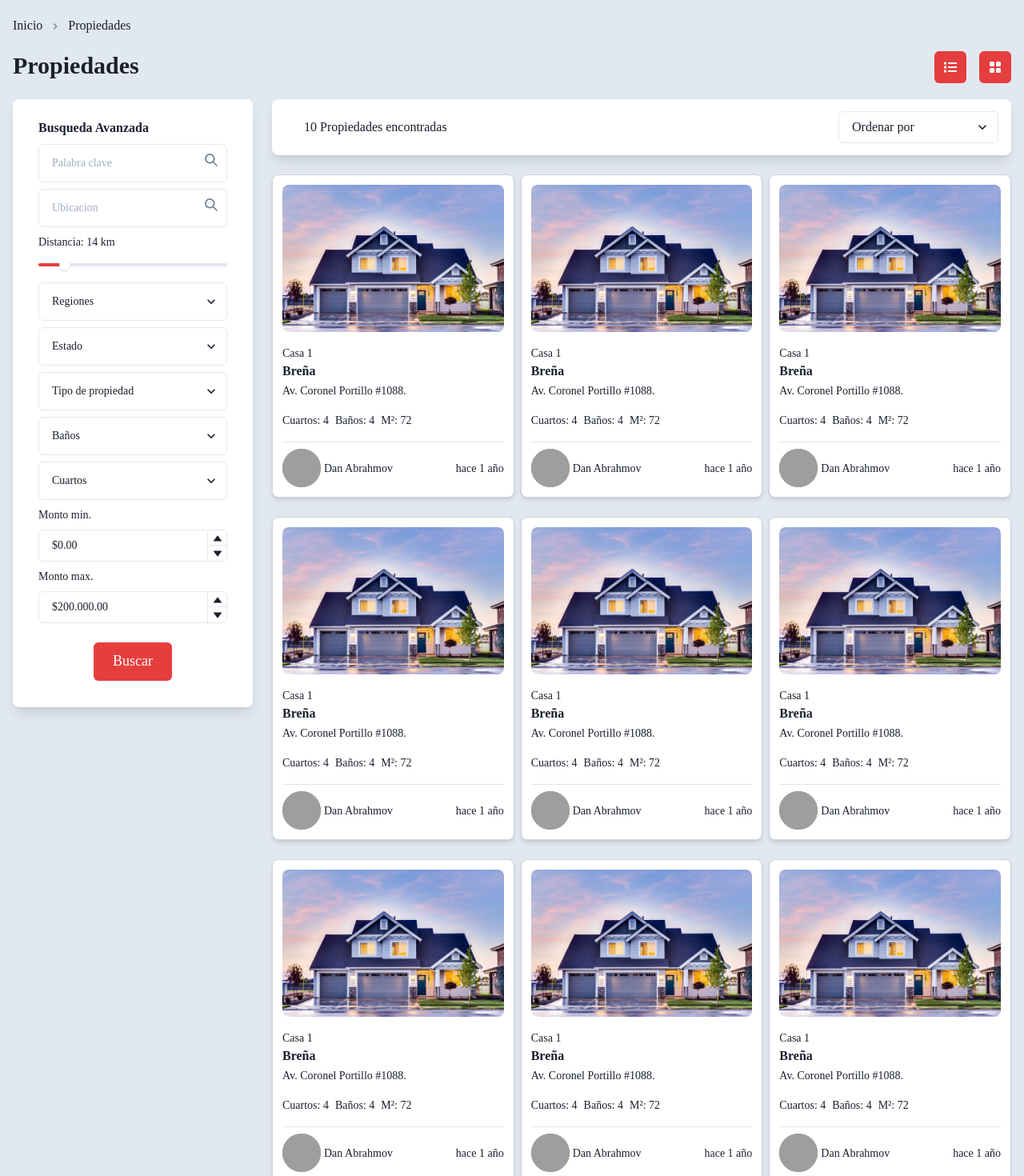
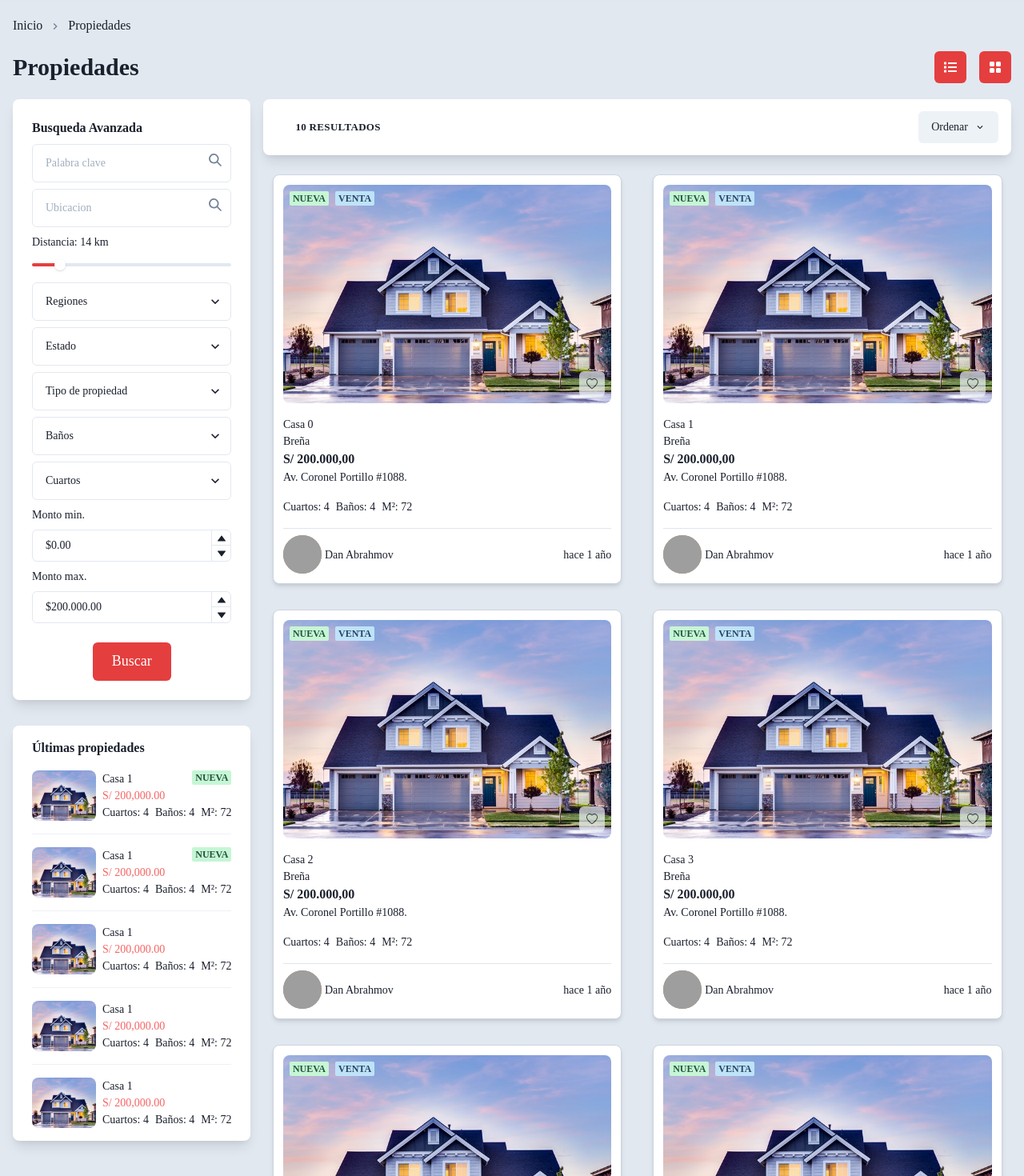
Before and after one commit to kindreds/propiedades-next, a Next.js app: page /propiedades in a window 1280 px wide. Shown: the part 100-1570 px from the top of the page at 80% size. Built offline with nearby package versions, Linux system fonts and the light colour scheme; grey boxes are pictures that could not be loaded.

Commit message:
Habilitada version mobile

```diff
--- /dev/null
+++ b/src/components/AdvanceSearch/AdvanceSearchDrawer.js
@@ -0,0 +1,32 @@
+import React from 'react';
+import PropTypes from 'prop-types';
+import {
+  Drawer,
+  DrawerBody,
+  DrawerContent,
+  DrawerOverlay,
+} from '@chakra-ui/modal';
+
+import AdvanceSearch from '.';
+import { CloseButton } from '@chakra-ui/close-button';
+
+const AdvanceSearchDrawer = ({ onClose, isOpen }) => {
+  return (
+    <Drawer placement="right" onClose={onClose} isOpen={isOpen}>
+      <DrawerOverlay />
+      <DrawerContent>
+        <DrawerBody pos="relative">
+          <CloseButton mb={1} size="lg" onClick={onClose} />
+          <AdvanceSearch isDrawer />
+        </DrawerBody>
+      </DrawerContent>
+    </Drawer>
+  );
+};
+
+AdvanceSearchDrawer.propTypes = {
+  isOpen: PropTypes.bool,
+  onClose: PropTypes.func,
+};
+
+export default AdvanceSearchDrawer;
--- a/src/components/AdvanceSearch/index.js
+++ b/src/components/AdvanceSearch/index.js
@@ -1,5 +1,5 @@
 import React, { useState } from 'react';
-
+import PropTypes from 'prop-types';
 import {
   Box,
   Text,
@@ -24,7 +24,7 @@ import {
 
 import { SearchIcon } from '@chakra-ui/icons';
 
-const AdvanceSearch = () => {
+const AdvanceSearch = ({ isDrawer }) => {
   const [desde, setDesde] = useState('0.00');
   const [hasta, setHasta] = useState('200.000.00');
   const [distance, setDistance] = useState(14);
@@ -34,17 +34,23 @@ const AdvanceSearch = () => {
 
   return (
     <Stack
-      px={8}
+      mr={4}
+      bg="white"
       py={6}
-      mr={6}
-      top={10}
-      bg="white"
-      shadow="lg"
-      pos="sticky"
-      rounded="lg"
-      maxH="760px"
+      px={isDrawer ? 0 : 6}
+      w={isDrawer ? '100%' : null}
+      maxH={isDrawer ? null : '760px'}
+      shadow={isDrawer ? 'none' : 'lg'}
+      rounded={isDrawer ? 'none' : 'lg'}
+      display={isDrawer ? 'flex' : { base: 'none', lg: 'flex' }}
     >
-      <Text fontWeight="bold">Busqueda Avanzada</Text>
+      <Text
+        fontWeight="bold"
+        mb={isDrawer ? 4 : 0}
+        textAlign={isDrawer ? 'center' : 'left'}
+      >
+        Busqueda Avanzada
+      </Text>
       <InputGroup>
         <Input fontSize="sm" size="lg" placeholder="Palabra clave" />
         <InputRightElement>
@@ -134,4 +140,8 @@ const AdvanceSearch = () => {
   );
 };
 
+AdvanceSearch.propTypes = {
+  isDrawer: PropTypes.bool,
+};
+
 export default AdvanceSearch;
--- a/src/components/Navbar/index.js
+++ b/src/components/Navbar/index.js
@@ -8,11 +8,15 @@ import { useBreakpointValue } from '@chakra-ui/media-query';
 
 import { Logo } from '../SVGS';
 import DesktopNav from './DesktopNav';
+import Sidebar from '../Sidebar';
+import { useDisclosure } from '@chakra-ui/hooks';
 
-const Navbar = ({ onToggle, dark = false }) => {
+const Navbar = ({ dark = false }) => {
+  const { isOpen, onToggle } = useDisclosure();
   const isDark = useBreakpointValue({ base: true, xl: false });
 
   return (
+    <>
       <Box
         top="0"
         w="100%"
@@ -82,12 +86,13 @@ const Navbar = ({ onToggle, dark = false }) => {
           </Flex>
         </Flex>
       </Box>
+      <Sidebar isOpen={isOpen} onToggle={onToggle} />
+    </>
   );
 };
 
 Navbar.propTypes = {
   dark: PropTypes.bool,
-  onToggle: PropTypes.func,
 };
 
 export default Navbar;
--- a/src/components/PropertyCard/index.js
+++ b/src/components/PropertyCard/index.js
@@ -3,8 +3,14 @@ import PropTypes from 'prop-types';
 import { Image } from '@chakra-ui/image';
 import { Avatar } from '@chakra-ui/avatar';
 import { Box, Text, Divider, Flex, Stack } from '@chakra-ui/layout';
+import { Badge } from '@chakra-ui/layout';
+import { HStack } from '@chakra-ui/layout';
+import { IconButton } from '@chakra-ui/button';
+import { BsHeart } from 'react-icons/bs';
 
-const PropertyCard = ({ i }) => {
+const PropertyCard = ({ i, fullW }) => {
+  const w = { base: '290px', ms: '300px', xl: '350px' };
+
   return (
     <Box w="100%">
       <Box
@@ -16,17 +22,32 @@ const PropertyCard = ({ i }) => {
         borderWidth={1}
         borderRadius="lg"
         borderColor="gray.300"
-        maxW={{ base: '290px', ms: '300px', xl: '350px' }}
+        maxW={fullW ? { base: '100%', ms: '95%' } : w}
       >
-        <Image src="./casa1.jpg" borderRadius="lg" objectFit="contain" />
+        <Box pos="relative">
+          <Image src="./casa1.jpg" borderRadius="lg" objectFit="contain" />
+          <HStack pos="absolute" top={2} left={2} w="100%">
+            <Badge colorScheme="green">Nueva</Badge>
+            <Badge colorScheme="blue">Venta</Badge>
+          </HStack>
+          <IconButton
+            right={2}
+            bottom={2}
+            opacity={0.7}
+            size="sm"
+            pos="absolute"
+            icon={<BsHeart />}
+            _hover={{ opacity: 1, color: 'red.600' }}
+          />
+        </Box>
         <Box py={4}>
           <Box mb={4}>
             <Text fontSize="sm">Casa {i}</Text>
-            <Text fontWeight="700" mb="2px">
-              Breña
-            </Text>
+            <Text fontSize="sm">Breña</Text>
+            <Text fontWeight="700">S/ 200.000,00</Text>
             <Text fontSize="sm">Av. Coronel Portillo #1088.</Text>
           </Box>
+
           <Stack direction="row">
             <Text fontSize="sm">Cuartos: 4</Text>
             <Text fontSize="sm">Baños: 4</Text>
@@ -50,6 +71,7 @@ const PropertyCard = ({ i }) => {
 
 PropertyCard.propTypes = {
   i: PropTypes.number,
+  fullW: PropTypes.bool,
 };
 
 export default PropertyCard;
--- a/src/components/Sidebar/SidebarItem.js
+++ b/src/components/Sidebar/SidebarItem.js
@@ -6,10 +6,8 @@ import {
   AccordionIcon,
   AccordionPanel,
 } from '@chakra-ui/accordion';
-import { Box } from '@chakra-ui/layout';
-import { Text } from '@chakra-ui/layout';
-import { Divider } from '@chakra-ui/layout';
-import { Button } from '@chakra-ui/button';
+import NextLink from 'next/link';
+import { Box, Link, Divider } from '@chakra-ui/layout';
 
 const SidebarItem = ({ label, child, href }) => {
   return (
@@ -31,10 +29,12 @@ const SidebarItem = ({ label, child, href }) => {
               flexDirection="column"
               alignItems="flex-start"
             >
-              {child.map(({ label }, i) => (
-                <Button variant="link" py={2} px={4} key={i}>
-                  {label}
-                </Button>
+              {child.map(({ label, href: subHref }, i) => (
+                <NextLink href={subHref} key={i}>
+                  <Link py={2} px={4}>
+                    {label}
+                  </Link>
+                </NextLink>
               ))}
             </Box>
           </AccordionPanel>
@@ -43,7 +43,9 @@ const SidebarItem = ({ label, child, href }) => {
         <>
           <Divider />
           <Box py={2} px={4}>
-            <Text>{label}</Text>
+            <NextLink href={href}>
+              <Link>{label}</Link>
+            </NextLink>
           </Box>
         </>
       )}
--- a/src/components/Sidebar/items.js
+++ b/src/components/Sidebar/items.js
@@ -1,7 +1,7 @@
 export const NAV_ITEMS = [
   {
     label: 'Inicio',
-    href: '#',
+    href: '/',
   },
   {
     label: 'Propiedades',
@@ -9,32 +9,32 @@ export const NAV_ITEMS = [
       {
         label: 'Propiedades 1',
         subLabel: 'Find your dream design job',
-        href: '#',
+        href: '/propiedades',
       },
       {
         label: 'Propiedades 2',
         subLabel: 'An exclusive list for contract work',
-        href: '#',
+        href: '/propiedades',
       },
     ],
   },
   {
     label: 'Acerca de nosotros',
-    href: '#',
+    href: '/',
   },
   {
     label: 'Contacto',
-    href: '#',
+    href: '/',
     child: [
       {
         label: 'Contacto 1',
         subLabel: 'Trending Design to inspire you',
-        href: '#',
+        href: '/',
       },
       {
         label: 'Contacto 2',
         subLabel: 'Up-and-coming Designers',
-        href: '#',
+        href: '/',
       },
     ],
   },
--- a/src/pages/propiedades.js
+++ b/src/pages/propiedades.js
@@ -6,13 +6,20 @@ import {
   Breadcrumb,
   BreadcrumbItem,
   BreadcrumbLink,
-  Select,
+  Image,
+  Menu,
+  MenuButton,
+  MenuItem,
+  MenuList,
+  Tooltip,
+  useDisclosure,
 } from '@chakra-ui/react';
 import { FaList } from 'react-icons/fa';
 import Navbar from '../components/Navbar';
+import { GoSettings } from 'react-icons/go';
 import { BsGridFill } from 'react-icons/bs';
-import { IconButton } from '@chakra-ui/button';
-import { ChevronRightIcon } from '@chakra-ui/icons';
+import { Button, IconButton } from '@chakra-ui/button';
+import { ChevronDownIcon, ChevronRightIcon } from '@chakra-ui/icons';
 import {
   Heading,
   Box,
@@ -20,12 +27,20 @@ import {
   Flex,
   Text,
   SimpleGrid,
+  Stack,
+  HStack,
+  Divider,
+  Badge,
 } from '@chakra-ui/layout';
 
 import AdvanceSearch from '../components/AdvanceSearch';
 import PropertyCard from '../components/PropertyCard';
+import AdvanceSearchDrawer from '../components/AdvanceSearch/AdvanceSearchDrawer';
+import Footer from '../components/Footer';
 
 const Propiedades = () => {
+  const { isOpen, onClose, onOpen } = useDisclosure();
+
   return (
     <Box pos="relative" bg="gray.200" minH="100vh">
       <Head>
@@ -33,10 +48,21 @@ const Propiedades = () => {
       </Head>
 
       <Navbar dark={true} />
-      <Container maxW="container.xl" pt="120px">
+      <Container
+        pb={10}
+        maxW={{
+          base: '95%',
+          sm: 'container.sm',
+          md: 'container.md',
+          lg: 'container.lg',
+          xl: 'container.xl',
+        }}
+        pt={{ base: '100px', xl: '120px' }}
+      >
         <Breadcrumb
           mb={5}
           spacing="8px"
+          display={{ base: 'none', lg: 'block' }}
           separator={<ChevronRightIcon color="gray.500" />}
         >
           <BreadcrumbItem>
@@ -53,18 +79,122 @@ const Propiedades = () => {
             </BreadcrumbLink>
           </BreadcrumbItem>
         </Breadcrumb>
-        <Flex mb={5}>
+        <Flex mb={5} align="center">
           <Heading fontSize={{ base: '2xl', sm: '3xl' }} flex={1}>
             Propiedades
           </Heading>
-          <IconButton colorScheme="red" mr={4} icon={<FaList />} />
-          <IconButton colorScheme="red" icon={<BsGridFill />} />
+          <Tooltip
+            label="Listado"
+            aria-label="Boton para cambiar presentacion como lista."
+          >
+            <IconButton colorScheme="red" mr={4} icon={<FaList />} />
+          </Tooltip>
+          <Tooltip
+            label="Galeria"
+            aria-label="Boton para cambiar presentacion como galeria."
+          >
+            <IconButton colorScheme="red" icon={<BsGridFill />} />
+          </Tooltip>
         </Flex>
         <Flex>
-          <AdvanceSearch />
+          <Box>
+            <AdvanceSearch />
+            <Box
+              mt={8}
+              mr={4}
+              py={4}
+              px={6}
+              bg="white"
+              shadow={'lg'}
+              rounded={'lg'}
+              display={{ base: 'none', lg: 'block' }}
+            >
+              <Text mb={4} fontWeight="bold">
+                Últimas propiedades
+              </Text>
+              <Stack spacing={4} divider={<Divider />}>
+                <Flex pos="relative">
+                  <Image rounded="lg" w="80px" src="./casa1.jpg" alt="casa" />
+                  <Box ml={2}>
+                    <Text fontSize="sm">Casa 1</Text>
+                    <Text fontSize="sm" color="red.400">
+                      S/ 200,000.00
+                    </Text>
+                    <HStack>
+                      <Text fontSize="sm">Cuartos: 4</Text>
+                      <Text fontSize="sm">Baños: 4</Text>
+                      <Text fontSize="sm">M&sup2;: 72</Text>
+                    </HStack>
+                  </Box>
+                  <Badge pos="absolute" top={0} right={0} colorScheme="green">
+                    Nueva
+                  </Badge>
+                </Flex>
+                <Flex pos="relative">
+                  <Image rounded="lg" w="80px" src="./casa1.jpg" alt="casa" />
+                  <Box ml={2}>
+                    <Text fontSize="sm">Casa 1</Text>
+                    <Text fontSize="sm" color="red.400">
+                      S/ 200,000.00
+                    </Text>
+                    <HStack>
+                      <Text fontSize="sm">Cuartos: 4</Text>
+                      <Text fontSize="sm">Baños: 4</Text>
+                      <Text fontSize="sm">M&sup2;: 72</Text>
+                    </HStack>
+                  </Box>
+                  <Badge pos="absolute" top={0} right={0} colorScheme="green">
+                    Nueva
+                  </Badge>
+                </Flex>
+                <Flex>
+                  <Image rounded="lg" w="80px" src="./casa1.jpg" alt="casa" />
+                  <Box ml={2}>
+                    <Text fontSize="sm">Casa 1</Text>
+                    <Text fontSize="sm" color="red.400">
+                      S/ 200,000.00
+                    </Text>
+                    <HStack>
+                      <Text fontSize="sm">Cuartos: 4</Text>
+                      <Text fontSize="sm">Baños: 4</Text>
+                      <Text fontSize="sm">M&sup2;: 72</Text>
+                    </HStack>
+                  </Box>
+                </Flex>
+                <Flex>
+                  <Image rounded="lg" w="80px" src="./casa1.jpg" alt="casa" />
+                  <Box ml={2}>
+                    <Text fontSize="sm">Casa 1</Text>
+                    <Text fontSize="sm" color="red.400">
+                      S/ 200,000.00
+                    </Text>
+                    <HStack>
+                      <Text fontSize="sm">Cuartos: 4</Text>
+                      <Text fontSize="sm">Baños: 4</Text>
+                      <Text fontSize="sm">M&sup2;: 72</Text>
+                    </HStack>
+                  </Box>
+                </Flex>
+                <Flex>
+                  <Image rounded="lg" w="80px" src="./casa1.jpg" alt="casa" />
+                  <Box ml={2}>
+                    <Text fontSize="sm">Casa 1</Text>
+                    <Text fontSize="sm" color="red.400">
+                      S/ 200,000.00
+                    </Text>
+                    <HStack>
+                      <Text fontSize="sm">Cuartos: 4</Text>
+                      <Text fontSize="sm">Baños: 4</Text>
+                      <Text fontSize="sm">M&sup2;: 72</Text>
+                    </HStack>
+                  </Box>
+                </Flex>
+              </Stack>
+            </Box>
+          </Box>
           <Box flex={1}>
             <Flex
-              p={4}
+              p={{ base: 2, xl: 4 }}
               mb={6}
               bg="white"
               shadow="lg"
@@ -73,30 +203,61 @@ const Propiedades = () => {
               align="center"
               justify="space-between"
             >
-              <Text ml={6}>10 Propiedades encontradas</Text>
-              <Select w="200px" placeholder="Ordenar por">
-                <option>Nuevos</option>
-                <option>Antiguos</option>
-                <option>Precio Bajo</option>
-                <option>Precio Alto</option>
-              </Select>
+              <Text
+                fontWeight="bold"
+                letterSpacing="wide"
+                ml={{ base: 2, xl: 6 }}
+                fontSize={{ base: 'small' }}
+                textAlign={{ base: 'center' }}
+              >
+                10 RESULTADOS
+              </Text>
+              <Menu>
+                <MenuButton
+                  as={Button}
+                  fontSize={{ base: 'sm' }}
+                  rightIcon={<ChevronDownIcon />}
+                >
+                  Ordenar
+                </MenuButton>
+                <MenuList>
+                  <MenuItem fontSize={{ base: 'sm' }}>Nuevos</MenuItem>
+                  <MenuItem fontSize={{ base: 'sm' }}>Antiguos</MenuItem>
+                  <MenuItem fontSize={{ base: 'sm' }}>Menor precio</MenuItem>
+                  <MenuItem fontSize={{ base: 'sm' }}>Mayor precio</MenuItem>
+                </MenuList>
+              </Menu>
             </Flex>
 
-            <SimpleGrid gap={2} templateColumns="repeat(3, 1fr)">
-              <PropertyCard i={1} />
-              <PropertyCard i={1} />
-              <PropertyCard i={1} />
-              <PropertyCard i={1} />
-              <PropertyCard i={1} />
-              <PropertyCard i={1} />
-              <PropertyCard i={1} />
-              <PropertyCard i={1} />
-              <PropertyCard i={1} />
-              <PropertyCard i={1} />
+            <SimpleGrid
+              gap={4}
+              templateColumns={{
+                base: '1fr',
+                sm: 'repeat(2, 1fr)',
+              }}
+            >
+              {Array(10)
+                .fill(null)
+                .map((_, i) => (
+                  <PropertyCard fullW key={i} i={i} />
+                ))}
             </SimpleGrid>
           </Box>
         </Flex>
       </Container>
+      <Footer />
+      <AdvanceSearchDrawer isOpen={isOpen} onClose={onClose} />
+      <IconButton
+        size="lg"
+        right={4}
+        bottom={4}
+        pos="fixed"
+        rounded="full"
+        colorScheme="red"
+        onClick={() => onOpen()}
+        icon={<GoSettings fontSize="30px" />}
+        display={{ base: 'flex', lg: 'none' }}
+      />
     </Box>
   );
 };
```
Also changed, not shown: src/pages/index.js (+2 -6 lines). Lines whose indentation alone changed are shown as unchanged.
